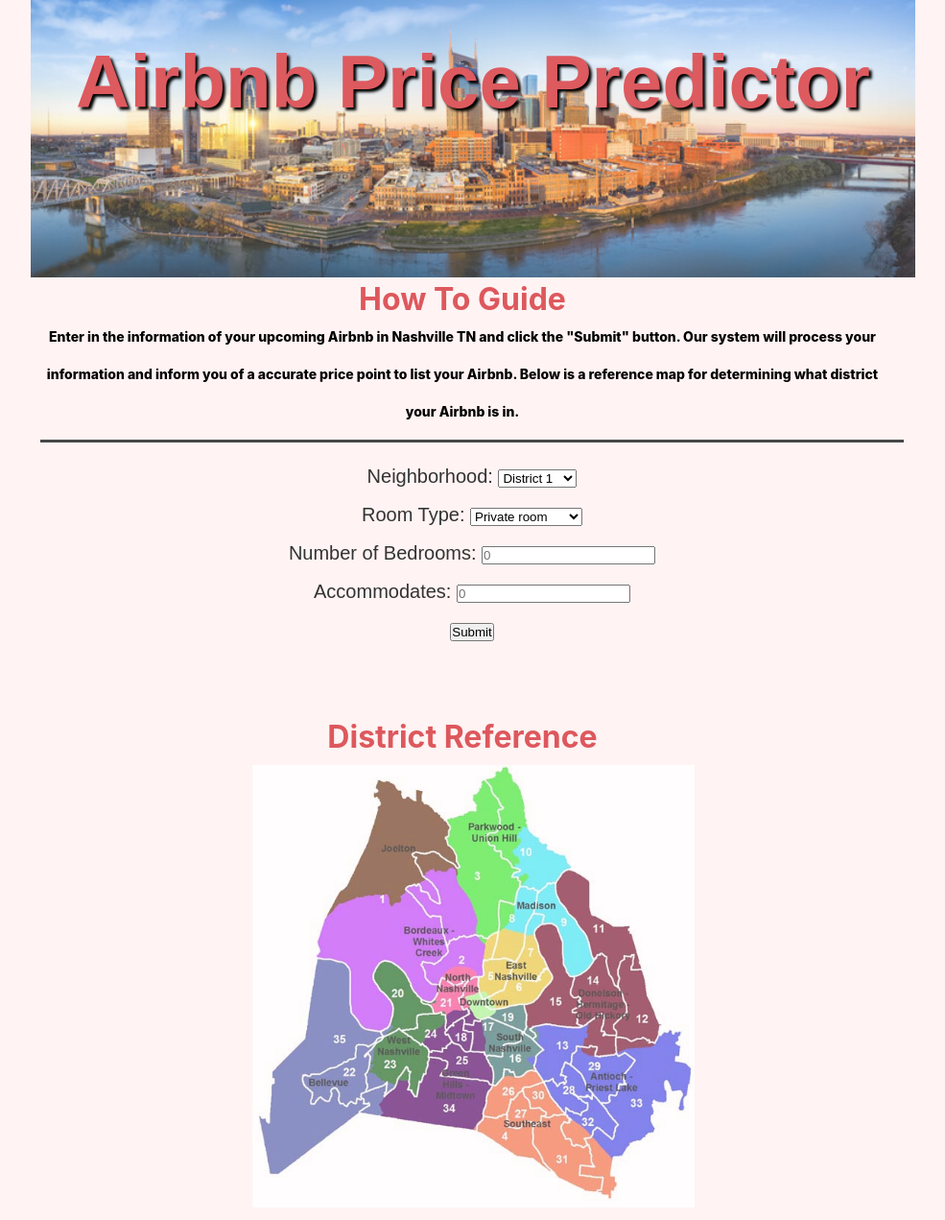
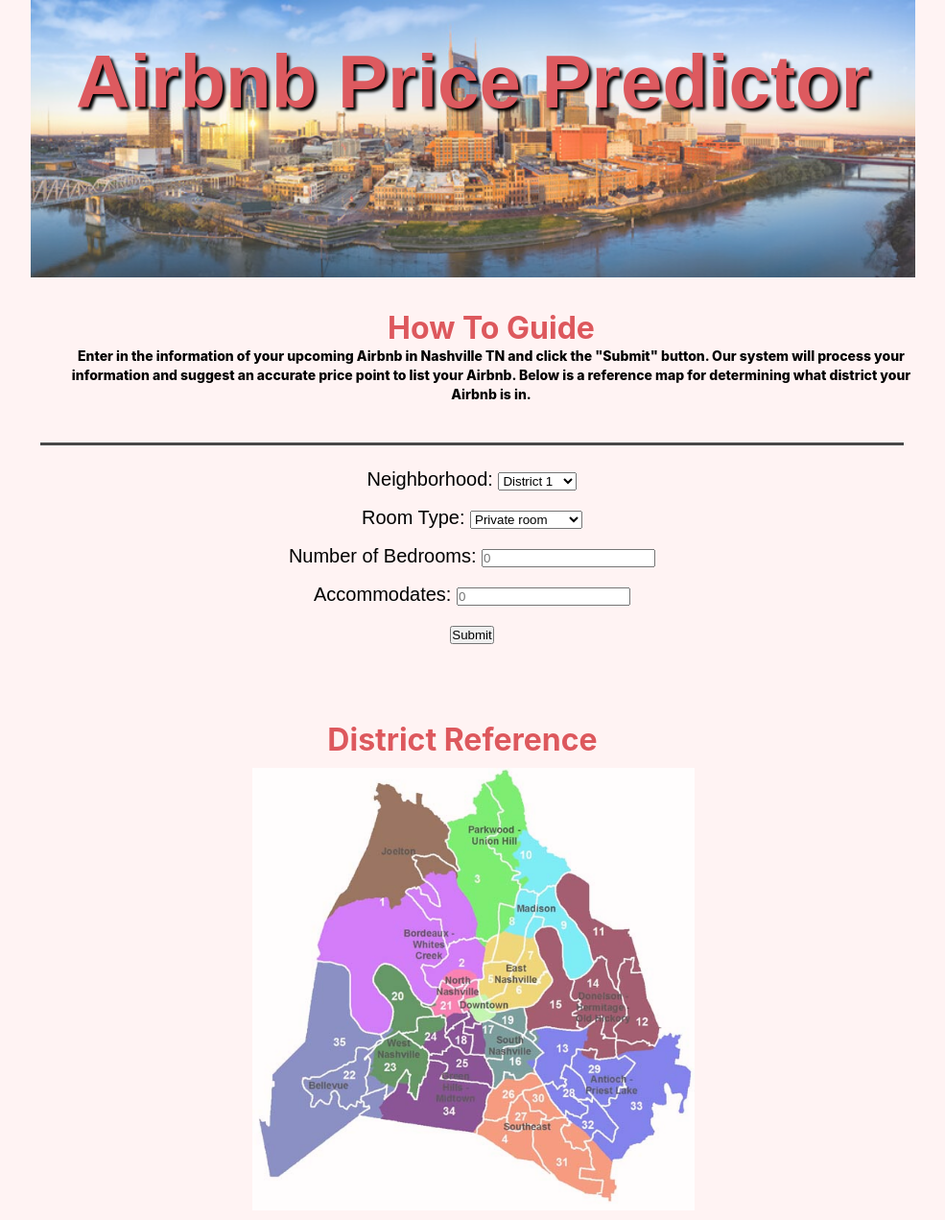
Before and after one commit to jwcomp4/air_b_b_rental, a Flask app: page / in a window 1280 px wide. Shown: the whole page at 96% size, without its empty margins (147-1132 px from the left). Before the commit the page ends 1249 px from the top, so only its background shows below. Run offline with Flask 2, Linux system fonts and the light colour scheme.

Commit message:
Updated formating and UX Design on website

```diff
--- a/Website/Templates/predictor.html
+++ b/Website/Templates/predictor.html
@@ -14,7 +14,7 @@
   <!-- End Header -->
   <!-- Begin Naviagtion -->
   <div id="navigation"><b> How To Guide </b>
-    <p id="explanation"> Enter in the information of your upcoming Airbnb in Nashville TN and click the "Submit" button. Our system will process your information and inform you of a accurate price point to list your Airbnb. Below is a reference map for determining what district your Airbnb is in. </p>
+    <p id="explanation"> Enter in the information of your upcoming Airbnb in Nashville TN and click the "Submit" button. Our system will process your information and suggest an accurate price point to list your Airbnb. Below is a reference map for determining what district your Airbnb is in. </p>
   </div>
   <!-- End Naviagtion -->
   <!-- Begin Content -->
@@ -205,7 +205,7 @@
     </div>
   </div>
 <div>
-    <div id="navigation"><b>District Reference</b></div>
+    <div id="reference"><b>District Reference</b></div>
     <img class="center2" src="../static/Images/Nashville Districts.jpg" alt="banner">
 </div>
  </div>
--- a/Website/static/CSS/styles.css
+++ b/Website/static/CSS/styles.css
@@ -24,6 +24,7 @@
 #explanation {
 	color:#000000;
 	font-size: 14px;
+	line-height: 20px;
 	text-align: center;
 }
 img {
@@ -43,12 +44,13 @@
  font-weight: 800;
  font-size: 32px;
  line-height: 39px;
+ padding: 30px;
  text-align: center;
  background-color: rgba(100, 100, 100, 00);
 }
 #content {
  width: 900px;
- color: #333;
+ color: #000000;
  background: rgba(100, 100, 100, 00);
  margin: 0px 0px 5px 0px;
  padding: 10px;
@@ -75,6 +77,18 @@
 	padding: 10px;
 	width: 50%;
 }
+#reference {
+	width: 900px;
+	color: #DD585D;
+	font-family: 'Inter';
+	font-style: normal;
+	font-weight: 800;
+	font-size: 32px;
+	line-height: 39px;
+	padding: 0px;
+	text-align: center;
+	background-color: rgba(100, 100, 100, 00);
+}
 #footer {
  width: 900px;
  color: #333;
```
